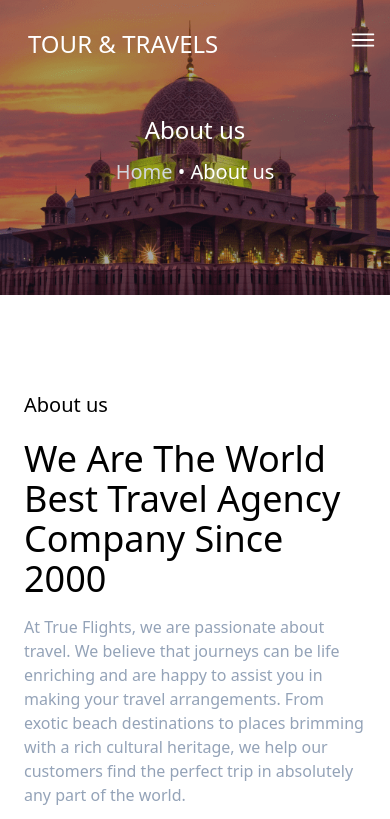
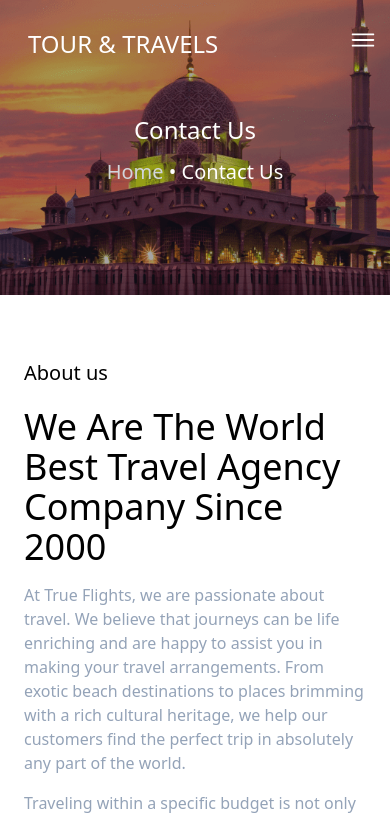
Before and after one commit to Ahmedj04/tour-travel, a Next.js app: page /aboutus in a window 390 px wide. Shown: the top 819 px of the page. Built offline with nearby package versions, Linux system fonts and the light colour scheme.

Commit message:
added contact page

```diff
--- a/components/AboutLanding/index.js
+++ /dev/null
@@ -1,84 +0,0 @@
-import React from 'react'
-import Header from '../Header';
-import Link from 'next/link';
-
-function AboutLanding({ setMenu }) {
-
-    return (
-        <section id='home' className='relative home-bg lg:h-96'>
-            {/* this div is used to set the bg-image and set the opacity for it */}
-            <div className="absolute inset-0">
-                <div className="absolute inset-0 bg-[url('/aboutus.png')] bg-no-repeat bg-cover bg-center "></div>
-                {/* <div className="absolute inset-0 bg-black opacity-60"></div> */}
-                <div className="absolute inset-0 "></div>
-            </div>
-
-            <Header
-                setMenu={(e) => setMenu(e)}
-            />
-
-            <div className=' relative mx-7 md:mx-20'>
-                {/* content */}
-                <div >
-                    <div className='content-div'>
-                        <div className='py-1'>
-                            <div className='text-center'>
-                                <h1 className='mt-5 animate-slide-in text-white text-2xl  md:text-5xl lg:text-7xl md:leading-relaxed font-normal '>
-                                    About us
-                                </h1>
-                                <h3 className='text-xl md:text-2xl font-light text-white pt-3 animate-slide-in'>
-                                    <span className='text-gray-300 cursor-pointer'><Link href="/">Home </Link></span>• About us
-                                </h3>
-
-                            </div>
-                        </div>
-                    </div>
-
-                </div>
-            </div>
-
-            <style jsx>
-                {`
-                {/* for md screens */}
-                @media (max-width: 1000px) {
-                    .home-bg {
-                        height:30vh;
-                    }
-                }
-
-                @media (min-width: 768px){
-                    .content-div {
-                        margin-top:80px;
-                    }
-                }
-
-
-               {/* for sm screen */}
-                @media (max-width: 700px) {
-                    .home-bg {
-                        height:35vh;
-                    }
-                    .content-div {
-                        margin-top:10px;
-                    }
-                }
-
-               {/* for lg screens */}
-                @media (min-width: 1020px) and (max-width:1200px){
-                    .content-div {
-                        margin-top:100px;
-                    }
-                }
-                @media (min-width: 1200px){
-                    .content-div {
-                        margin-top:80px;
-                    }
-                }
-
-                `}
-            </style>
-        </section>
-    )
-}
-
-export default AboutLanding
--- a/components/Button/index.js
+++ b/components/Button/index.js
@@ -1,8 +1,12 @@
 import React from 'react'
+import { useRouter } from 'next/router';
+
 
 function Button({ text, customCSS }) {
+    const router = useRouter();
+
     return (
-        <button onClick={() => { alert("helo world") }} type="submit" className={` ${customCSS} p-4 bg-purple-600 rounded-md w-32 text-white text-lg cursor-pointer hover:bg-gray-800 hover:transition-bg hover:duration-300 ease-in`}>{text}</button>
+        <button onClick={() => { router.push('/contactus'); }} type="submit" className={` ${customCSS} p-4 bg-purple-600 rounded-md w-32 text-white text-lg cursor-pointer hover:bg-gray-800 hover:transition-bg hover:duration-300 ease-in`}>{text}</button>
     )
 }
 
--- a/components/Footer/index.js
+++ b/components/Footer/index.js
@@ -37,7 +37,7 @@ function Footer() {
                             <ul>
                                 <li className='pb-4 hover:text-purple-600'><Link href="/aboutus">About Us</Link></li>
                                 <li className='pb-4 hover:text-purple-600'><Link href="/faq">Faq</Link></li>
-                                <li className='pb-4 hover:text-purple-600'><Link href="/contact"> Contact</Link></li>
+                                <li className='pb-4 hover:text-purple-600'><Link href="/contactus"> Contact</Link></li>
                                 <li className='pb-4 hover:text-purple-600'><Link href="#home">Privacy Policy</Link></li>
                             </ul>
 
--- a/components/Header/index.js
+++ b/components/Header/index.js
@@ -55,7 +55,7 @@ function Header({ setMenu }) {
 
                     <div className='flex hover:cursor-pointer hover:text-purple-500 hover:border-purple-500 border-b-2 pb-2 mr-10 margin-right'>
                         <span className='my-auto'><CiMail /></span>
-                        <Link href="/contact" className='text-sm ml-2'> CONTACT US</Link>
+                        <Link href="/contactus" className='text-sm ml-2'> CONTACT US</Link>
 
                     </div>
 
--- a/components/MenuSM/index.js
+++ b/components/MenuSM/index.js
@@ -23,7 +23,7 @@ function MenuSM({ menu, setMenu }) {
                         <li className='pb-2'><Link href='/'>Home</Link></li>
                         <li className='pb-2'><Link href='/aboutus'>About</Link></li>
                         <li className='pb-2'><Link href='/faq'>Faq</Link></li>
-                        <li className='pb-2'><Link href='/contact'>Contact</Link></li>
+                        <li className='pb-2'><Link href='/contactus'>Contact</Link></li>
                     </ul>
                 </div>
             </div>
--- /dev/null
+++ b/components/SectionLanding/index.js
@@ -0,0 +1,65 @@
+import React from 'react';
+import Header from '../Header';
+import Link from 'next/link';
+
+function SectionLanding({ setMenu, title, backgroundImage }) {
+    return (
+        <section className='relative section-bg lg:h-96 bg-no-repeat bg-cover bg-center ' style={{ backgroundImage: `url(${backgroundImage})` }}>
+            <Header setMenu={(e) => setMenu(e)} />
+
+            <div className='relative mx-7 md:mx-20'>
+                {/* Content */}
+                <div className='content-div'>
+                    <div className='py-1'>
+                        <div className='text-center'>
+                            <h1 className='mt-5 animate-slide-in text-white text-2xl md:text-5xl lg:text-7xl md:leading-relaxed font-normal'>
+                                {title}
+                            </h1>
+                            <h3 className='text-xl md:text-2xl font-light text-white pt-3 animate-slide-in'>
+                                <span className='text-gray-300 cursor-pointer'><Link href="/" className='hover:text-purple-500'>Home</Link></span> • {title}
+                            </h3>
+                        </div>
+                    </div>
+                </div>
+            </div>
+
+            <style jsx>
+                {`
+                    @media (max-width: 1000px) {
+                        .section-bg {
+                            height: 30vh;
+                        }
+                    }
+
+                    @media (min-width: 768px) {
+                        .content-div {
+                            margin-top: 80px;
+                        }
+                    }
+
+                    @media (max-width: 700px) {
+                        .section-bg {
+                            height: 35vh;
+                        }
+                        .content-div {
+                            margin-top: 10px;
+                        }
+                    }
+
+                    @media (min-width: 1020px) and (max-width: 1200px) {
+                        .content-div {
+                            margin-top: 100px;
+                        }
+                    }
+                    @media (min-width: 1200px) {
+                        .content-div {
+                            margin-top: 80px;
+                        }
+                    }
+                `}
+            </style>
+        </section>
+    );
+}
+
+export default SectionLanding;
--- a/pages/aboutus.js
+++ b/pages/aboutus.js
@@ -1,5 +1,5 @@
 import Footer from '@/components/Footer'
-import AboutLanding from '@/components/AboutLanding'
+import SectionLanding from '@/components/SectionLanding'
 import React, { useState } from 'react'
 import MenuSM from '@/components/MenuSM'
 import Button from '@/components/Button'
@@ -10,12 +10,15 @@ function aboutus() {
 
     return (
         <main>
-            <AboutLanding
-                setMenu={(e) => setMenu(e)}
+
+            <SectionLanding
+                setMenu={setMenu}
+                title="Contact Us"
+                backgroundImage="/aboutus.png"
             />
 
             {/* content section */}
-            <section className='py-24'>
+            <section className='py-16 md:py-24'>
                 <div className='px-3 md:px-20'>
                     {/* row */}
                     <div className='lg:flex'>
--- /dev/null
+++ b/pages/contactus.js
@@ -0,0 +1,35 @@
+import Footer from '@/components/Footer'
+import SectionLanding from '../components/SectionLanding';
+import React, { useState } from 'react'
+import MenuSM from '@/components/MenuSM'
+
+function aboutus() {
+    const [menu, setMenu] = useState(0)
+
+    return (
+        <main>
+
+            <SectionLanding
+                setMenu={setMenu}
+                title="Contact Us"
+                backgroundImage="/contactus.jpg"
+            />
+
+            {/* content section */}
+            <section className='py-16 md:py-24'>
+
+            </section>
+
+            <Footer />
+
+            {/* menu for small screen */}
+            <MenuSM
+                menu={menu}
+                setMenu={(e) => setMenu(e)}
+            />
+
+        </main>
+    )
+}
+
+export default aboutus
```
Also changed, not shown: public/contactus.jpg (added).
